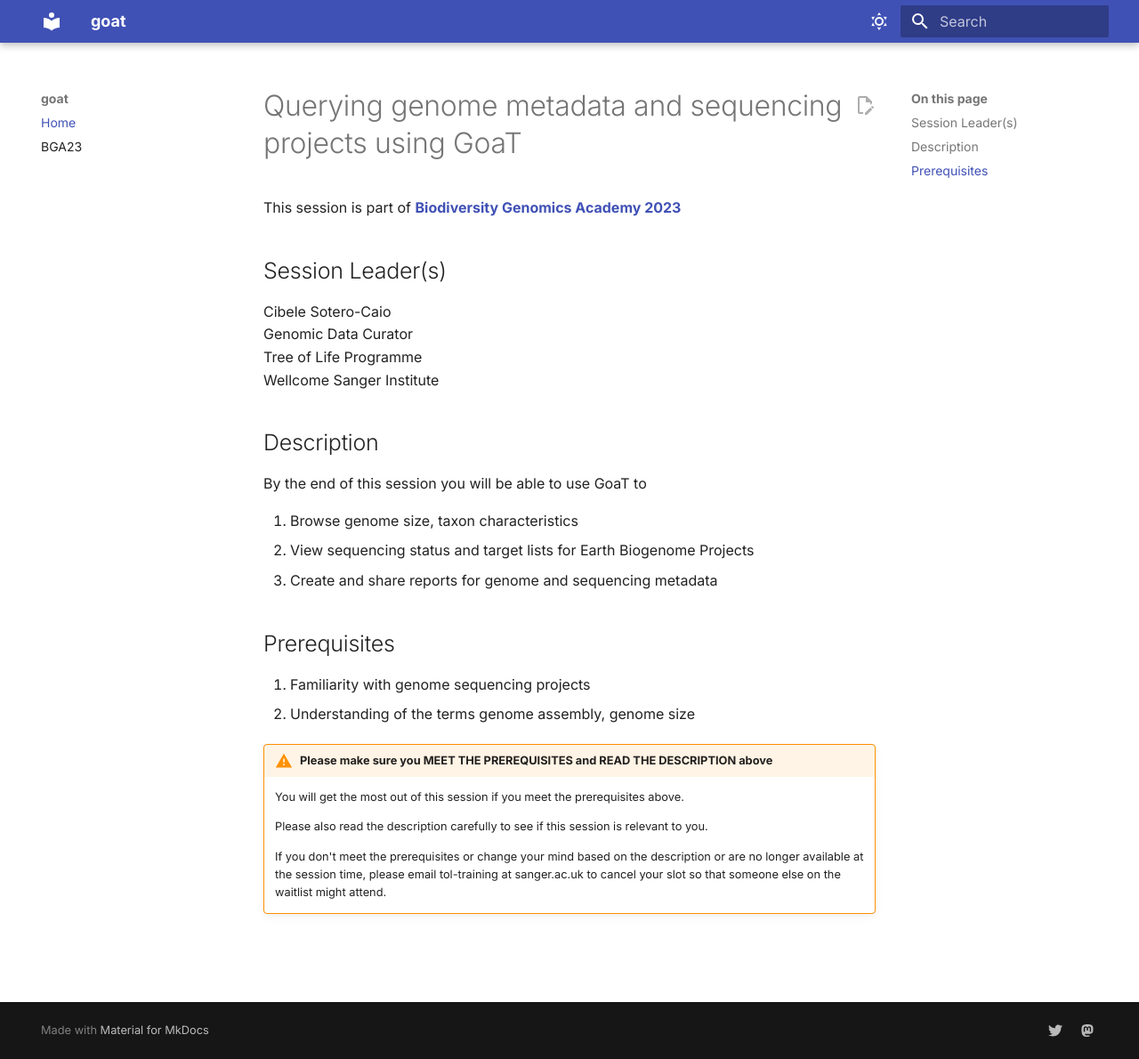
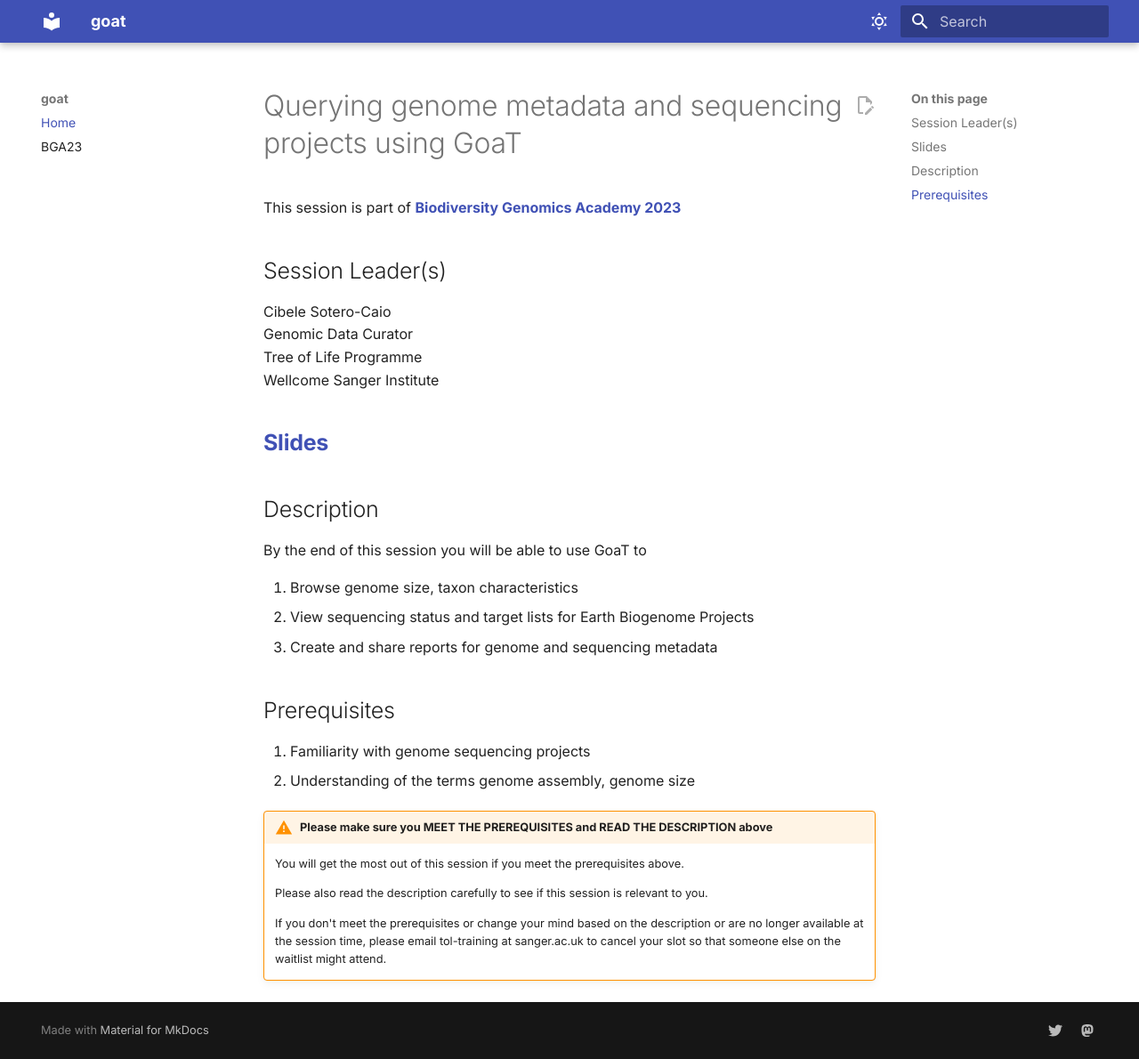
Before and after one commit to thebgacademy/goat, an MkDocs documentation site: the page built from docs/README.md, in a window 1280 px wide and 1190 px high. Shown: the whole window at 89% size. Built offline with MkDocs 1.6.1 and Material for MkDocs 9.7.7, drawn with Linux system fonts in a browser that asks for light colours.

Commit message:
add slides

```diff
--- a/docs/README.md
+++ b/docs/README.md
@@ -9,6 +9,8 @@ Genomic Data Curator
 Tree of Life Programme
 Wellcome Sanger Institute
 
+## **[Slides](https://docs.google.com/presentation/d/1046_reSbPVvD5YEuHfQ6ZLkNrmWvaIISmXTCc9KNSzI/edit#slide=id.g27b41b4dd96_0_96){ : target="_blank" }**
+
 ## Description
 
 By the end of this session you will be able to use GoaT to
@@ -16,6 +18,7 @@ By the end of this session you will be able to use GoaT to
 1. Browse genome size, taxon characteristics
 2. View sequencing status and target lists for Earth Biogenome Projects
 3. Create and share reports for genome and sequencing metadata
+
 
 ## Prerequisites
 
```
